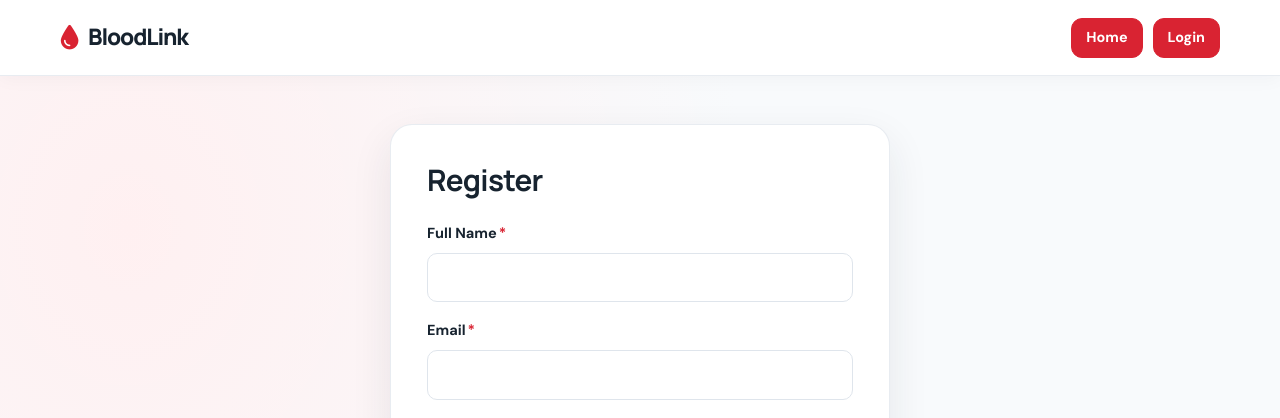
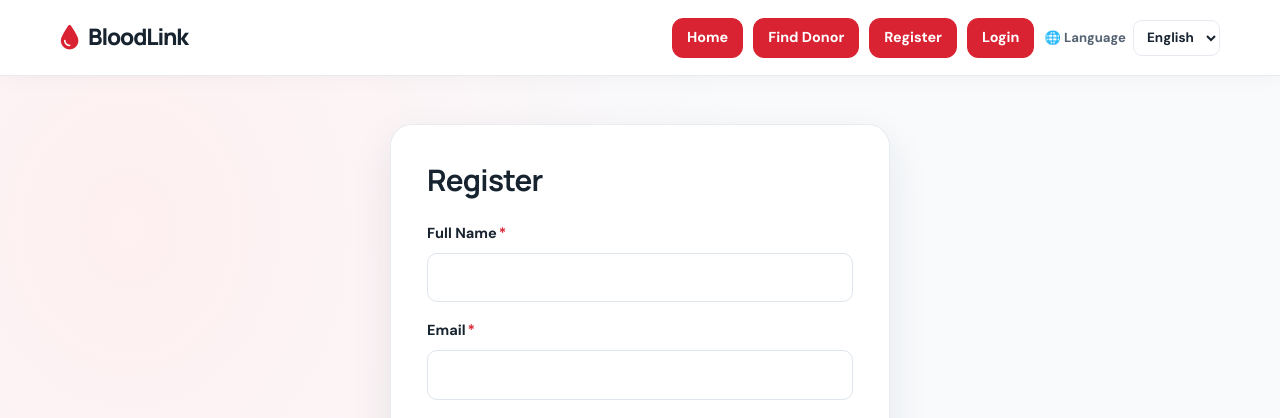
Before and after one commit to Pranjali-ai11/Bloodlink--prototype-using-Graph-Theory, a Flask app: page /register in a window 1280 px wide. Shown: the top 418 px of the page. Run offline with Flask 3, Linux system fonts and the light colour scheme.

Commit message:
Add global translation and remove register button after login

```diff
--- a/app/static/css/style.css
+++ b/app/static/css/style.css
@@ -54,6 +54,14 @@ button,input,select,textarea { font: inherit; }
 .navbar .nav-menu .btn:hover { background:var(--primary-deep);border-color:var(--primary-deep);color:#fff;transform:translateY(-1px);box-shadow:0 6px 14px rgba(217,35,50,.18); }
 #auth-nav-register a { padding-inline:17px;background:var(--primary-color);color:#fff; }
 .nav-menu a:not(.btn) { color: var(--text-color); text-decoration: none; font-weight: 600; }
+.language-nav-item { display:flex; align-items:center; }
+.bloodlink-language { display:flex; align-items:center; gap:7px; color:var(--text-color); font-size:.82rem; font-weight:700; white-space:nowrap; }
+.bloodlink-language select { max-width:118px; min-height:36px; padding:5px 9px; border:1px solid var(--border-color); border-radius:9px; background:#fff; color:var(--dark-color); font-size:.84rem; }
+#google_translate_element { position:absolute; width:1px; height:1px; overflow:hidden; clip-path:inset(50%); }
+.goog-te-banner-frame, .goog-te-balloon-frame, #goog-gt-tt, body > .skiptranslate { display:none !important; }
+.goog-te-banner-frame.skiptranslate { height:0 !important; }
+html.translated-ltr, html.translated-rtl { margin-top:0 !important; }
+body { top:0 !important; }
 .btn,button,input[type="button"],input[type="submit"],.btn-logout,.btn-voice,.btn-voice-small {
     display: inline-flex; align-items: center; justify-content: center; gap: 8px;
     min-height: 44px; padding: 10px 18px; border: 1px solid transparent; border-radius: 11px;
@@ -155,7 +163,7 @@ button,input,select,textarea { font: inherit; }
 .search-form { display:grid;grid-template-columns:1fr .8fr auto auto;gap:14px;align-items:end; }
 .search-form .form-group { margin:0; }
 .search-form .btn { white-space:nowrap; }
-.map-container { position:relative;width:100%;height:370px;overflow:hidden;border:1px solid var(--border-color);border-radius:14px;background:#f3f6f8; }
+.map-container { position:relative;isolation:isolate;width:100%;height:370px;overflow:hidden;border:1px solid var(--border-color);border-radius:14px;background:#f3f6f8; }
 #map { width:100%;height:100%; }
 .results-panel { padding:26px; }
 .results-panel h2 { margin:0 0 20px;font-size:1.45rem; }
@@ -203,8 +211,8 @@ button,input,select,textarea { font: inherit; }
 .stat { padding:20px;border:1px solid var(--border-color);border-radius:15px;background:#fbfcfe;text-align:left; }
 .stat h3 { margin:0 0 2px;color:var(--primary-color);font-size:2rem; }
 .stat p { margin:0;color:var(--muted-color);font-weight:600; }
-.app-layout { display:flex;min-height:100vh;margin-top:-76px;background:#f8fafc; }
-.app-sidebar { position:sticky;top:0;z-index:5;display:flex;flex:0 0 228px;flex-direction:column;align-self:flex-start;width:228px;height:100vh;padding:26px 15px 18px;border-right:1px solid var(--border-color);background:#fff; }
+.app-layout { display:flex;min-height:100vh;background:#f8fafc; }
+.app-sidebar { position:sticky;top:76px;z-index:5;display:flex;flex:0 0 228px;flex-direction:column;align-self:flex-start;width:228px;height:100vh;padding:26px 15px 18px;border-right:1px solid var(--border-color);background:#fff; }
 .app-sidebar .nav-brand { margin:0 9px 42px; }
 .sidebar-label { margin:0 10px 12px;color:#a0aab5;font-size:.68rem;font-weight:800;letter-spacing:.14em; }
 .side-link { display:flex;align-items:center;gap:12px;width:100%;min-height:42px;margin:2px 0;padding:10px 12px;border:0;border-radius:10px;background:transparent;color:#526171;text-align:left;text-decoration:none;font-size:.89rem;font-weight:600;cursor:pointer; }
@@ -364,7 +372,16 @@ tbody tr:hover { background:#fffafa; }
     .stat h3 { font-size:1.7rem; }
     .modal-content { padding:25px 19px; }
     .dashboard-container h1 { font-size:1.85rem; }
-    .app-layout { flex-direction:column;margin-top:-68px; }
+    .navbar { position:relative; inset:auto; height:auto; min-height:68px; }
+    .navbar .container { height:auto; min-height:68px; flex-wrap:wrap; justify-content:space-between; padding-block:7px; }
+    .nav-menu { flex:1 0 100%; justify-content:flex-end; flex-wrap:wrap; row-gap:5px; }
+    .language-nav-item { margin-left:auto; }
+    .bloodlink-language { gap:4px; font-size:.74rem; }
+    .bloodlink-language select { max-width:100px; min-height:30px; padding:3px 5px; font-size:.78rem; }
+    .bloodlink-language label { font-size:0; }
+    .bloodlink-language label span { font-size:.95rem; }
+    body { padding-top:0; }
+    .app-layout { flex-direction:column; }
     .app-sidebar { position:sticky;top:0;z-index:100;flex:0 0 auto;flex-direction:row;align-items:center;gap:5px;width:100%;height:auto;min-height:62px;padding:8px 12px;border-right:0;border-bottom:1px solid var(--border-color);overflow-x:auto; }
     .app-sidebar .nav-brand { flex:0 0 auto;margin:0 10px 0 0;font-size:1rem; }
     .app-sidebar .nav-brand i { font-size:1.15rem; }
--- /dev/null
+++ b/app/static/js/translation.js
@@ -0,0 +1,109 @@
+(function () {
+    'use strict';
+
+    const supportedLanguages = new Set(['en', 'hi', 'mr', 'kn']);
+    const storageKey = 'bloodlink-language';
+    const selector = document.getElementById('bloodlink-language-select');
+
+    function readLanguage() {
+        try {
+            const stored = localStorage.getItem(storageKey);
+            if (supportedLanguages.has(stored)) return stored;
+        } catch (_) { /* Cookies still persist the preference when storage is unavailable. */ }
+        const match = document.cookie.match(/(?:^|;\s*)googtrans=\/en\/(en|hi|mr|kn)(?:;|$)/);
+        return match ? match[1] : 'en';
+    }
+
+    function saveLanguage(language) {
+        if (!supportedLanguages.has(language)) return;
+        try { localStorage.setItem(storageKey, language); } catch (_) { /* Cookie is the primary Google state. */ }
+        const value = `/en/${language}`;
+        document.cookie = `googtrans=${value}; path=/; SameSite=Lax`;
+        if (location.hostname && location.hostname !== 'localhost') {
+            document.cookie = `googtrans=${value}; path=/; domain=${location.hostname}; SameSite=Lax`;
+        }
+    }
+
+    function applyLanguage(language) {
+        saveLanguage(language);
+        const combo = document.querySelector('.goog-te-combo');
+        if (combo) {
+            combo.value = language;
+            combo.dispatchEvent(new Event('change'));
+        }
+    }
+
+    function protectSensitiveValues() {
+        const sensitiveValue = /^(?:[ABO]{1,2}[+-]|#?\d+|[\w.+-]+@[\w.-]+\.[A-Za-z]{2,}|\+?[\d() .-]{7,})$/;
+        document.querySelectorAll('body *').forEach(function (element) {
+            if (element.children.length || element.getAttribute('translate') === 'no') return;
+            if (sensitiveValue.test((element.textContent || '').trim())) element.setAttribute('translate', 'no');
+        });
+    }
+
+    function restorePagePosition() {
+        [document.documentElement, document.body].forEach(function (element) {
+            if (!element) return;
+            if (element.style.top && element.style.top !== '0px') element.style.top = '0px';
+            if (element.style.marginTop && element.style.marginTop !== '0px') element.style.marginTop = '0px';
+        });
+    }
+
+    window.googleTranslateElementInit = function () {
+        new google.translate.TranslateElement({
+            pageLanguage: 'en',
+            includedLanguages: 'en,hi,mr,kn',
+            autoDisplay: false
+        }, 'google_translate_element');
+        const language = readLanguage();
+        if (selector) selector.value = language;
+        restorePagePosition();
+        if (language !== 'en') {
+            const waitForWidget = window.setInterval(function () {
+                if (document.querySelector('.goog-te-combo')) {
+                    window.clearInterval(waitForWidget);
+                    applyLanguage(language);
+                }
+            }, 100);
+            window.setTimeout(function () { window.clearInterval(waitForWidget); }, 10000);
+        }
+    };
+
+    if (selector) {
+        const language = readLanguage();
+        selector.value = language;
+        selector.addEventListener('change', function () { applyLanguage(selector.value); });
+    }
+
+    document.addEventListener('click', async function (event) {
+        const logoutButton = event.target.closest('[data-logout]');
+        if (!logoutButton) return;
+        logoutButton.disabled = true;
+        try {
+            await fetch('/api/logout', { method: 'POST' });
+            window.location.href = '/';
+        } catch (_) {
+            logoutButton.disabled = false;
+        }
+    });
+
+    const observer = new MutationObserver(function () {
+        document.querySelectorAll('.goog-te-banner-frame, .goog-te-balloon-frame, #goog-gt-tt').forEach(function (node) {
+            if (node.style.display !== 'none') node.style.display = 'none';
+        });
+        restorePagePosition();
+        protectSensitiveValues();
+    });
+    observer.observe(document.documentElement, { childList: true, subtree: true });
+    restorePagePosition();
+    protectSensitiveValues();
+
+    const positionObserver = new MutationObserver(restorePagePosition);
+    positionObserver.observe(document.documentElement, { attributes: true, attributeFilter: ['class', 'style'] });
+    positionObserver.observe(document.body, { attributes: true, attributeFilter: ['style'] });
+
+    const script = document.createElement('script');
+    script.src = 'https://translate.google.com/translate_a/element.js?cb=googleTranslateElementInit';
+    script.async = true;
+    document.head.appendChild(script);
+}());
--- /dev/null
+++ b/app/templates/_language_selector.html
@@ -0,0 +1,13 @@
+<li class="language-nav-item">
+    <div class="bloodlink-language">
+        <label for="bloodlink-language-select"><span aria-hidden="true">🌐</span> Language</label>
+        <select id="bloodlink-language-select" aria-label="Choose language">
+            <option value="en">English</option>
+            <option value="hi">हिन्दी</option>
+            <option value="mr">मराठी</option>
+            <option value="kn">ಕನ್ನಡ</option>
+        </select>
+    </div>
+    <div id="google_translate_element" aria-hidden="true"></div>
+    <script src="{{ url_for('static', filename='js/translation.js') }}" defer></script>
+</li>
--- /dev/null
+++ b/app/templates/_navbar.html
@@ -0,0 +1,17 @@
+<nav class="navbar" aria-label="Main navigation">
+    <div class="container">
+        <div class="nav-brand"><i class="fas fa-droplet"></i> BloodLink</div>
+        <ul class="nav-menu">
+            <li><a href="/" class="btn">Home</a></li>
+            <li><a href="/search" class="btn">Find Donor</a></li>
+            {% if session.get('user_id') %}
+                <li><a href="/dashboard" class="btn">Dashboard</a></li>
+                <li><button type="button" class="btn" data-logout>Logout</button></li>
+            {% else %}
+                <li><a href="/register" class="btn">Register</a></li>
+                <li><a href="/login" class="btn">Login</a></li>
+            {% endif %}
+            {% include "_language_selector.html" %}
+        </ul>
+    </div>
+</nav>
--- a/app/templates/admin_donors.html
+++ b/app/templates/admin_donors.html
@@ -7,9 +7,10 @@
     <link rel="stylesheet" href="https://cdnjs.cloudflare.com/ajax/libs/font-awesome/6.5.0/css/all.min.css">
 </head>
 <body>
+    {% include "_navbar.html" %}
 <div class="app-layout">
     <aside class="app-sidebar">
-        <a class="nav-brand" href="/"><i class="fas fa-droplet"></i> BloodLink</a><p class="sidebar-label">ADMINISTRATION</p>
+        <div class="nav-brand"><i class="fas fa-droplet"></i> BloodLink</div><p class="sidebar-label">ADMINISTRATION</p>
         <a class="side-link" href="/admin/hospitals"><i class="fas fa-table-cells-large"></i> User Management</a>
         <a class="side-link" href="/network"><i class="fas fa-diagram-project"></i> BloodLink Network</a>
         <a class="side-link active" href="/admin/donors"><i class="fas fa-users"></i> Donors</a>
--- a/app/templates/admin_hospitals.html
+++ b/app/templates/admin_hospitals.html
@@ -8,9 +8,10 @@
     <link rel="stylesheet" href="https://cdnjs.cloudflare.com/ajax/libs/font-awesome/6.0.0/css/all.min.css">
 </head>
 <body>
+    {% include "_navbar.html" %}
     <div class="app-layout">
       <aside class="app-sidebar">
-        <a class="nav-brand" href="/"><i class="fas fa-droplet"></i> BloodLink</a><p class="sidebar-label">ADMINISTRATION</p>
+        <div class="nav-brand"><i class="fas fa-droplet"></i> BloodLink</div><p class="sidebar-label">ADMINISTRATION</p>
         <a class="side-link" href="/dashboard"><i class="fas fa-house"></i> Dashboard</a>
         <a class="side-link active" href="/admin/hospitals"><i class="fas fa-table-cells-large"></i> User Management</a>
         <a class="side-link" href="/network"><i class="fas fa-diagram-project"></i> BloodLink Network</a>
--- a/app/templates/admin_requests.html
+++ b/app/templates/admin_requests.html
@@ -7,9 +7,10 @@
     <link rel="stylesheet" href="https://cdnjs.cloudflare.com/ajax/libs/font-awesome/6.5.0/css/all.min.css">
 </head>
 <body>
+    {% include "_navbar.html" %}
 <div class="app-layout">
     <aside class="app-sidebar">
-        <a class="nav-brand" href="/"><i class="fas fa-droplet"></i> BloodLink</a><p class="sidebar-label">ADMINISTRATION</p>
+        <div class="nav-brand"><i class="fas fa-droplet"></i> BloodLink</div><p class="sidebar-label">ADMINISTRATION</p>
         <a class="side-link" href="/admin/hospitals"><i class="fas fa-table-cells-large"></i> User Management</a>
         <a class="side-link" href="/network"><i class="fas fa-diagram-project"></i> BloodLink Network</a>
         <a class="side-link" href="/admin/donors"><i class="fas fa-users"></i> Donors</a>
--- a/app/templates/dashboard.html
+++ b/app/templates/dashboard.html
@@ -8,9 +8,10 @@
     <link rel="stylesheet" href="https://cdnjs.cloudflare.com/ajax/libs/font-awesome/6.5.0/css/all.min.css">
 </head>
 <body>
+    {% include "_navbar.html" %}
     <div class="app-layout">
         <aside class="app-sidebar">
-            <a class="nav-brand" href="/"><i class="fas fa-droplet"></i> BloodLink</a>
+            <div class="nav-brand"><i class="fas fa-droplet"></i> BloodLink</div>
             <p class="sidebar-label">YOUR SPACE</p>
             <a class="side-link active" href="/dashboard"><i class="fas fa-house"></i> Dashboard</a>
             <a class="side-link" href="/search"><i class="fas fa-magnifying-glass"></i> Find Donors</a>
--- a/app/templates/medical_history.html
+++ b/app/templates/medical_history.html
@@ -8,9 +8,10 @@
     <link rel="stylesheet" href="https://cdnjs.cloudflare.com/ajax/libs/font-awesome/6.5.0/css/all.min.css">
 </head>
 <body>
+    {% include "_navbar.html" %}
     <div class="app-layout">
         <aside class="app-sidebar">
-            <a class="nav-brand" href="/"><i class="fas fa-droplet"></i> BloodLink</a>
+            <div class="nav-brand"><i class="fas fa-droplet"></i> BloodLink</div>
             <p class="sidebar-label">YOUR SPACE</p>
             <a class="side-link" href="/dashboard"><i class="fas fa-house"></i> Dashboard</a>
             <a class="side-link" href="/search"><i class="fas fa-magnifying-glass"></i> Find Donors</a>
--- a/app/templates/network.html
+++ b/app/templates/network.html
@@ -4,8 +4,10 @@
 <title>BloodLink Network</title>
 <link rel="stylesheet" href="{{ url_for('static', filename='css/style.css') }}">
 <link rel="stylesheet" href="https://cdnjs.cloudflare.com/ajax/libs/font-awesome/6.5.0/css/all.min.css"></head>
-<body><div class="app-layout"><aside class="app-sidebar">
-<a class="nav-brand" href="/"><i class="fas fa-droplet"></i> BloodLink</a>
+<body>
+    {% include "_navbar.html" %}
+<div class="app-layout"><aside class="app-sidebar">
+<div class="nav-brand"><i class="fas fa-droplet"></i> BloodLink</div>
 <p class="sidebar-label">{{ 'ADMINISTRATION' if is_admin else 'YOUR SPACE' }}</p>
 <a class="side-link" href="/dashboard"><i class="fas fa-house"></i> Dashboard</a>
 <a class="side-link" href="/search"><i class="fas fa-magnifying-glass"></i> Find Donors</a>
--- a/app/templates/register.html
+++ b/app/templates/register.html
@@ -8,17 +8,7 @@
     <link rel="stylesheet" href="https://cdnjs.cloudflare.com/ajax/libs/font-awesome/6.0.0/css/all.min.css">
 </head>
 <body>
-    <nav class="navbar">
-        <div class="container">
-            <div class="nav-brand">
-                <i class="fas fa-droplet"></i> BloodLink
-            </div>
-            <ul class="nav-menu">
-                <li><a href="/" class="btn">Home</a></li>
-                <li><a href="/login" class="btn">Login</a></li>
-            </ul>
-        </div>
-    </nav>
+    {% include "_navbar.html" %}
 
     <div class="form-container">
         <div class="form-card">
--- a/app/templates/search.html
+++ b/app/templates/search.html
@@ -10,9 +10,10 @@
     <link rel="stylesheet" href="https://cdnjs.cloudflare.com/ajax/libs/font-awesome/6.5.0/css/all.min.css">
 </head>
 <body>
+    {% include "_navbar.html" %}
     <div class="app-layout">
       <aside class="app-sidebar">
-        <a class="nav-brand" href="/"><i class="fas fa-droplet"></i> BloodLink</a>
+        <div class="nav-brand"><i class="fas fa-droplet"></i> BloodLink</div>
         <p class="sidebar-label">YOUR SPACE</p>
         <a class="side-link" href="/dashboard"><i class="fas fa-house"></i> Dashboard</a>
         <a class="side-link active" href="/search"><i class="fas fa-magnifying-glass"></i> Find Donors</a>
```
Also changed, not shown: app/templates/index.html (+1 -25 lines), app/templates/login.html (+1 -11 lines).
